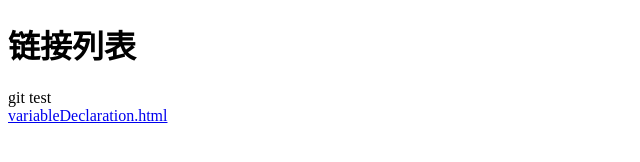
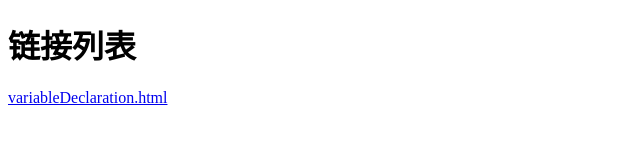
Before and after one commit to jweboy/ES6-Learn, a website: page index.html in a window 1280 px wide. Shown: the whole page, without its empty margins (0-640 px from the left). Drawn offline with Linux system fonts and the light colour scheme.

Commit message:
remove a test content

```diff
--- a/index.html
+++ b/index.html
@@ -7,9 +7,6 @@
 <body>
   <div class="">
     <h1>链接列表</h1>
-    <div class="">
-      git test
-    </div>
     <a href="views/variableDeclaration.html">variableDeclaration.html</a>
   </div>
 </body>
```
